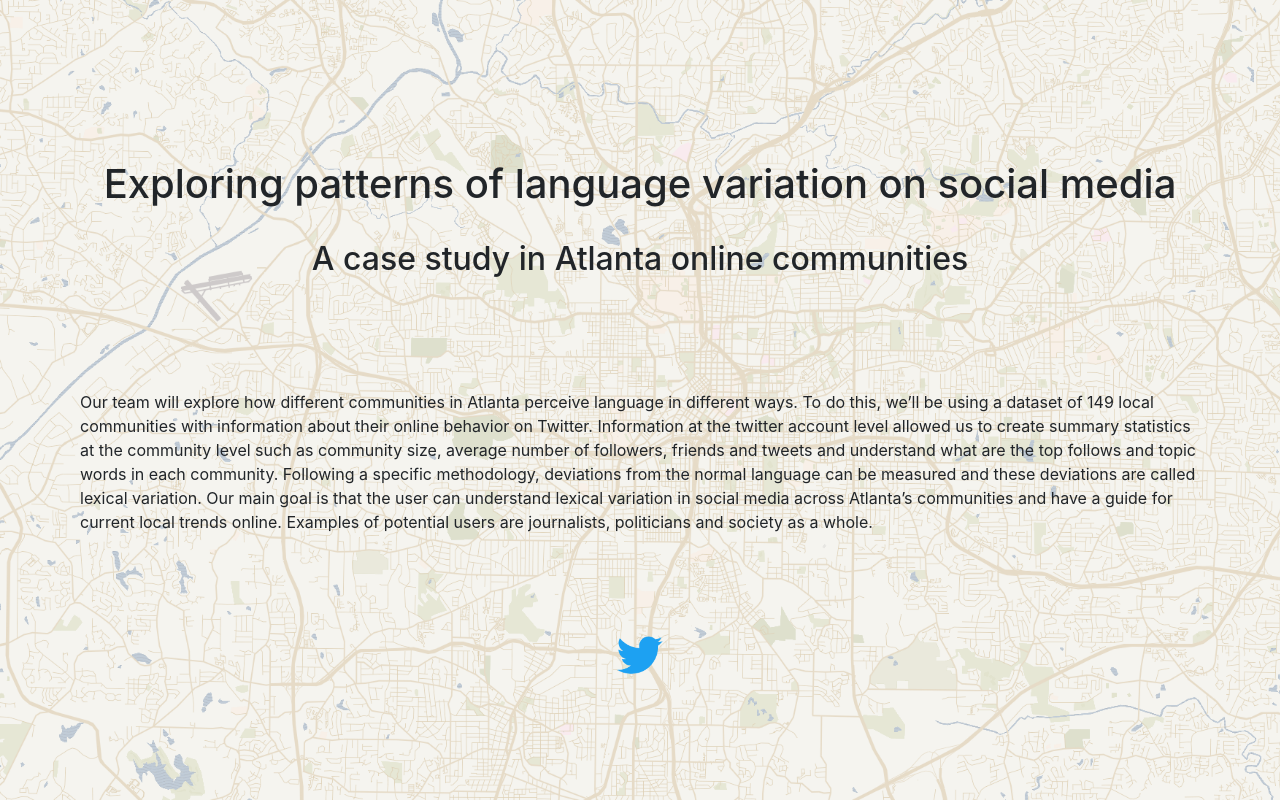
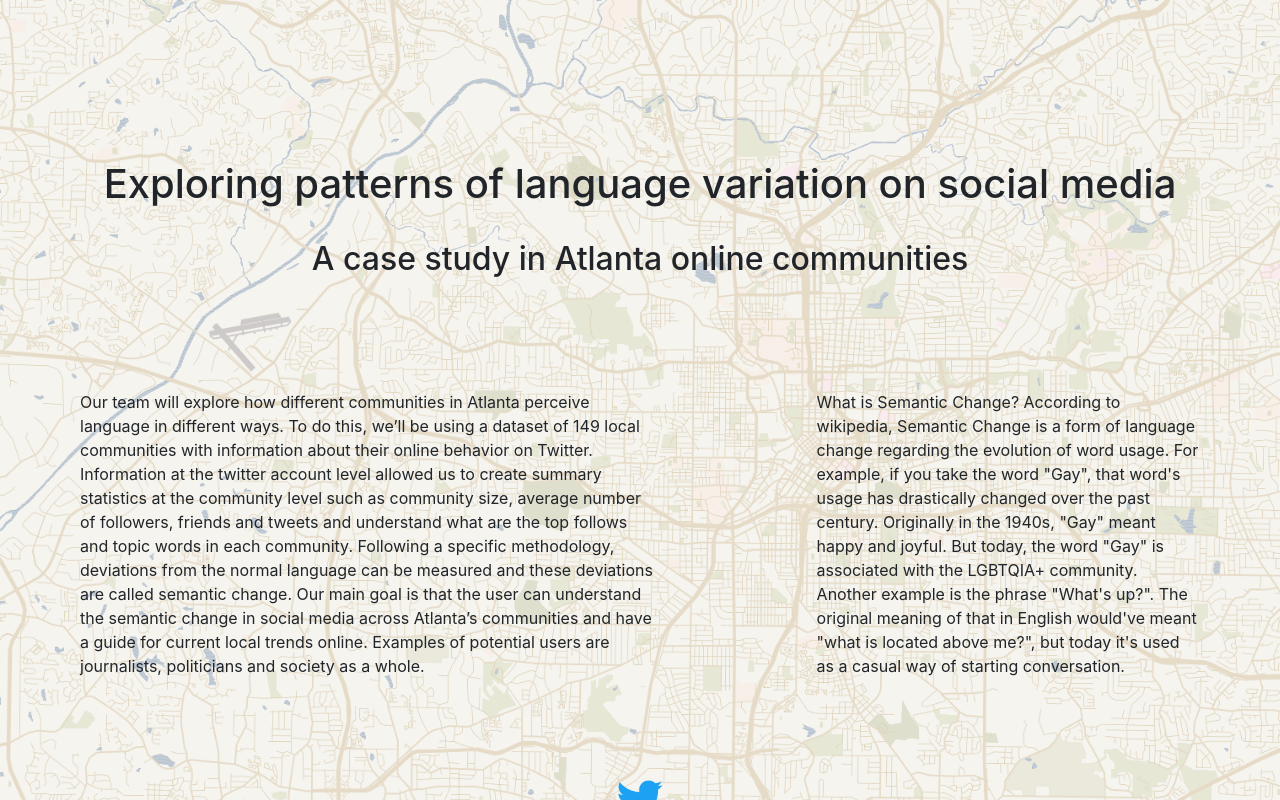
Before and after one commit to 6859-sp21/final-project-atlanta-community, a Vue app in the folder app/: page / in a window 1280 px wide. Shown: the top 800 px of the page. Built offline with nearby package versions, Linux system fonts and the light colour scheme; no server answers; what vue-cookie, vue-social-sharing would draw is missing.

Commit message:
Update Intro.vue

```diff
--- a/app/src/views/Intro.vue
+++ b/app/src/views/Intro.vue
@@ -11,8 +11,11 @@
     <div id="content">
       <div id="text-block" v-scrollanimation>
         <p>
-        Our team will explore how different communities in Atlanta perceive language in different ways. To do this, we’ll be using a dataset of 149 local communities with information about their online behavior on Twitter.  Information at the twitter account level allowed us to create summary statistics at the community level such as  community size,  average number of followers, friends and tweets and understand what are the top follows and topic words in each community. Following a specific methodology, deviations from the normal language can be measured and these deviations are called lexical variation.
-        Our main goal is that the user can understand lexical variation in social media across Atlanta’s communities and have a guide for current local trends online. Examples of potential users  are journalists, politicians and society as a whole.
+        Our team will explore how different communities in Atlanta perceive language in different ways. To do this, we’ll be using a dataset of 149 local communities with information about their online behavior on Twitter.  Information at the twitter account level allowed us to create summary statistics at the community level such as  community size,  average number of followers, friends and tweets and understand what are the top follows and topic words in each community. Following a specific methodology, deviations from the normal language can be measured and these deviations are called semantic change.
+        Our main goal is that the user can understand the semantic change in social media across Atlanta’s communities and have a guide for current local trends online. Examples of potential users  are journalists, politicians and society as a whole.
+        </p>
+        <p>
+        What is Semantic Change? According to wikipedia, Semantic Change is a form of language change regarding the evolution of word usage. For example, if you take the word "Gay", that word's usage has drastically changed over the past century. Originally in the 1940s, "Gay" meant happy and joyful. But today, the word "Gay" is associated with the LGBTQIA+ community. Another example is the phrase "What's up?". The original meaning of that in English would've meant "what is located above me?", but today it's used as a casual way of starting conversation.
         </p>
       </div>
       <div id="image-block" v-scrollanimation>
```
